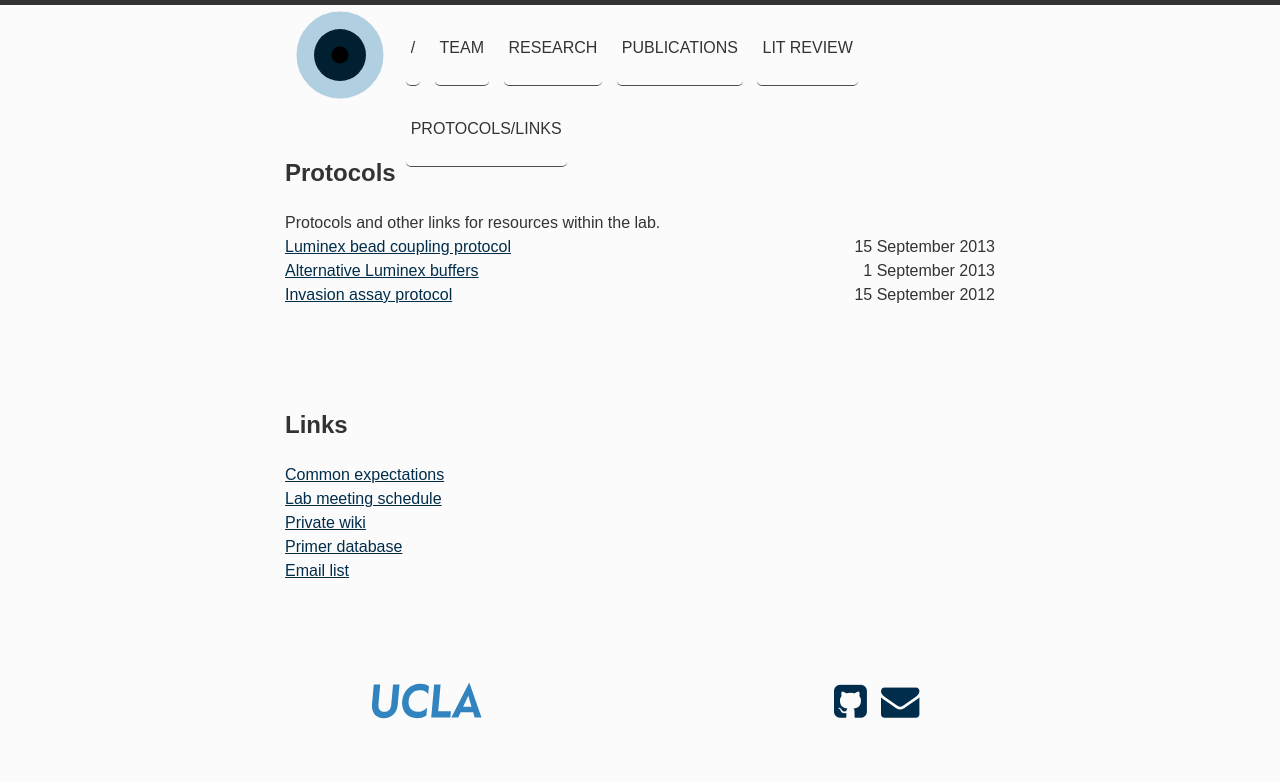
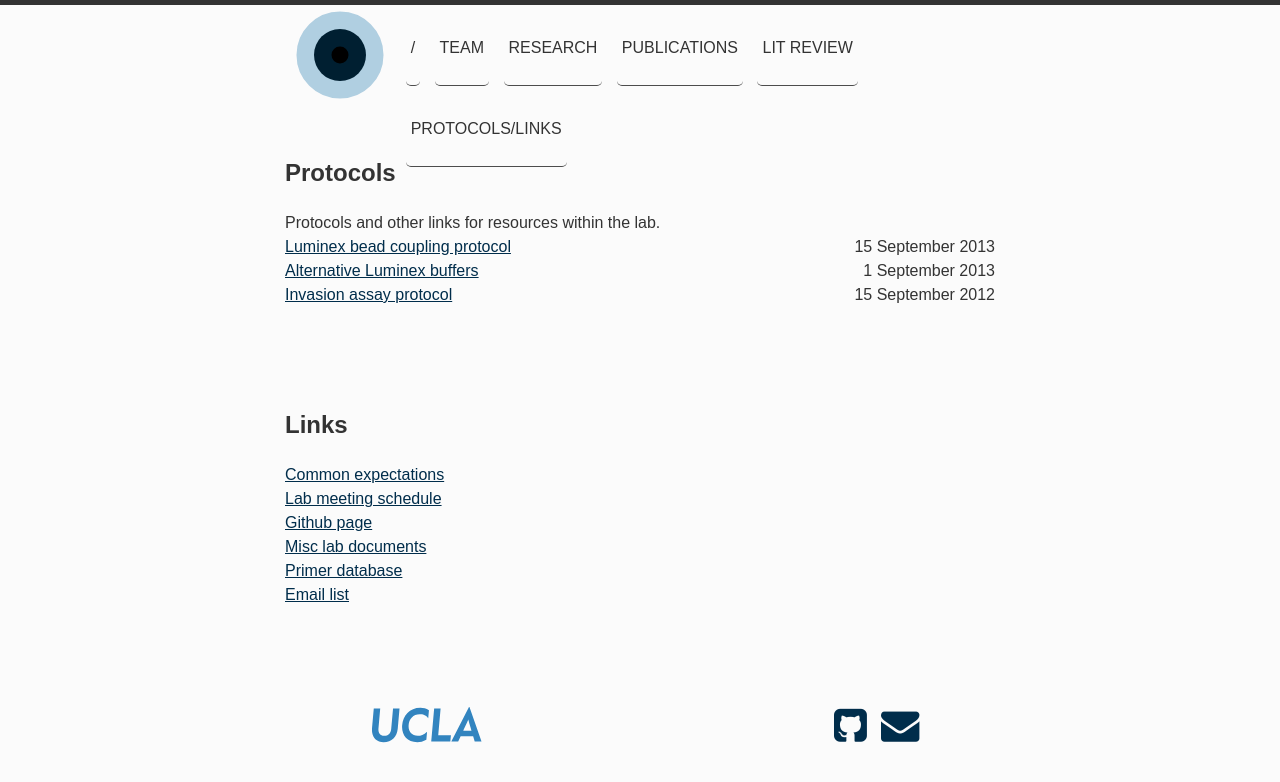
Before and after one commit to meyer-lab/asmlab.org, a Jekyll site: the page built from protocols.html, in a window 1280 px wide. Shown: the top 782 px of the page. Built offline with Jekyll 4.4.1, drawn with Linux system fonts in a browser that asks for light colours; some web fonts are replaced; comment, search, counter and statistics services are not loaded.

Commit message:
Update protocols.html

```diff
--- a/protocols.html
+++ b/protocols.html
@@ -30,7 +30,9 @@ Protocols and other links for resources within the lab.
 
 <article class="row gutters"><a href="/team/lab_meeting.html" title="Lab meeting schedule" class="col span_8">Lab meeting schedule</a></article>
 
-<article class="row gutters"><a href="https://wikis.mit.edu/confluence/display/meyerlab/Meyer+Lab+Home" title="Private wiki" class="col span_8">Private wiki</a></article>
+<article class="row gutters"><a href="https://github.com/meyer-lab/" title="Github page" class="col span_8">Github page</a></article>
+
+<article class="row gutters"><a href="https://github.com/meyer-lab/misc-docs" title="Misc lab documents" class="col span_8">Misc lab documents</a></article>
 
 <article class="row gutters"><a href="http://ameyer.me/primer/search.php" title="Primer database" class="col span_8">Primer database</a></article>
 
```
